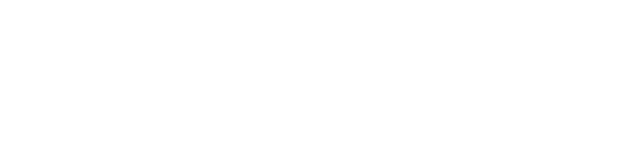
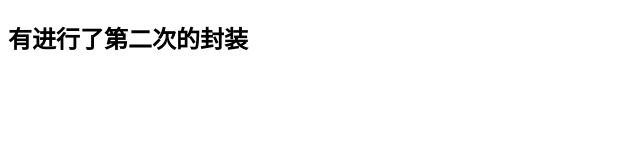
Before and after one commit to jinkakaxi/branch, a plain HTML site: page index.html in a window 1280 px wide. Shown: the whole page, without its empty margins (0-640 px from the left). Drawn offline with Linux system fonts and the light colour scheme.

Commit message:
第二次的发布

```diff
--- a/index.html
+++ b/index.html
@@ -7,6 +7,6 @@
     <title>Document简单基础的第一次分支</title>
 </head>
 <body>
-
+    <h2>有进行了第二次的封装</h2>
 </body>
 </html>
```
